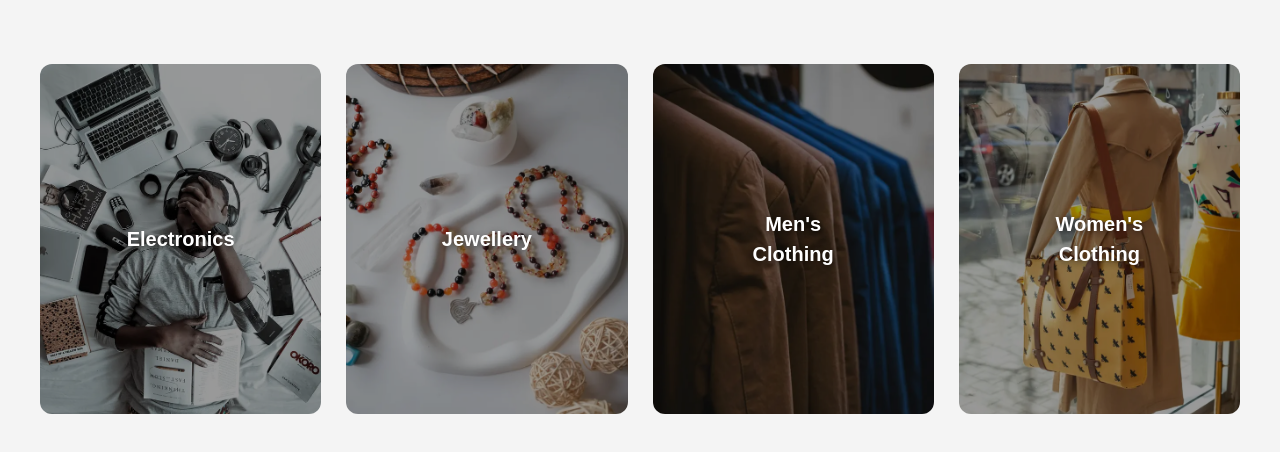
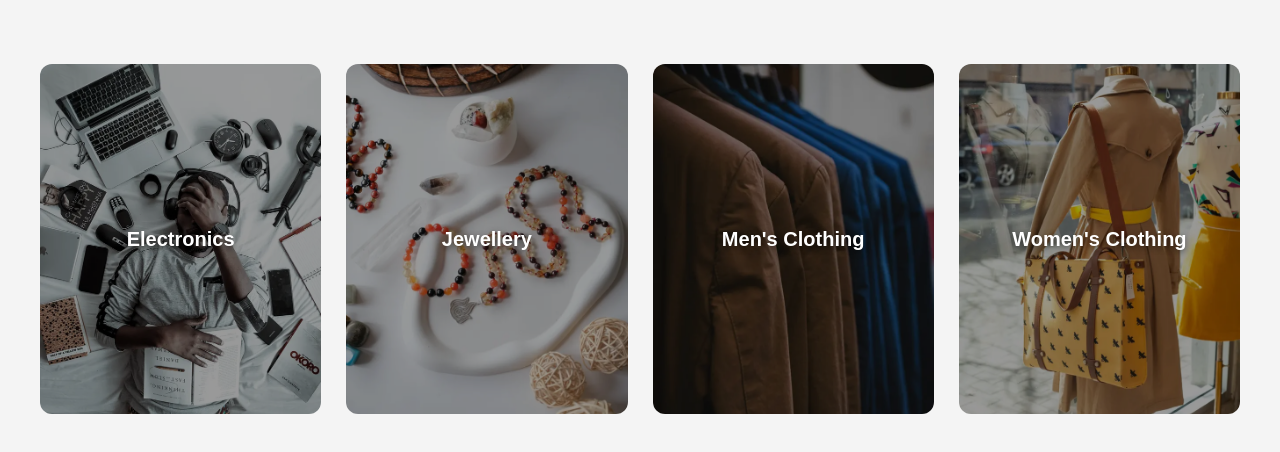
Before and after one commit to arbinsigdel12/Complete-ecommerce-using-Reactjs-, a React (Vite) app: page / in a window 1280 px wide. Shown: the part 1112-1564 px from the top of the page. Built offline with nearby package versions, Linux system fonts and the light colour scheme; no server answers.

Commit message:
fix : translate issue to catagory title

```diff
--- a/src/components/productCatagory/productCatagory.css
+++ b/src/components/productCatagory/productCatagory.css
@@ -1,8 +1,6 @@
 .category-container {
   display: grid;
   grid-template-columns: repeat(4, 1fr);
-  justify-content: start;
-  align-items: center;
   gap: 25px;
   width: 100%;
   max-width: 100%;
@@ -16,6 +14,9 @@
   border-radius: 12px;
   overflow: hidden;
   cursor: pointer;
+  display: flex;
+  align-items: center;
+  justify-content: center;
 }
 
 .category-inner {
@@ -23,6 +24,9 @@
   height: 100%;
   position: relative;
   transition: transform 0.5s ease;
+  display: flex;
+  align-items: center;
+  justify-content: center;
 }
 
 .category-image {
@@ -31,23 +35,24 @@
   object-fit: cover;
   filter: brightness(60%);
   transition: filter 0.3s ease;
+  position: absolute;
+  top: 0;
+  left: 0;
 }
 
 .category-title {
-  position: absolute;
-  top: 50%;
-  left: 50%;
-  transform: translate(-50%, -50%);
   color: #fff;
   font-size: 20px;
   font-weight: 600;
   text-shadow: 0 2px 6px rgba(0, 0, 0, 0.5);
   text-align: center;
-  transition: transform 0.3s;
+  z-index: 2;
+  transition: transform 0.3s ease;
 }
 
+/* Hover effects */
 .category-card:hover .category-inner {
-  transform: scale(1.3);
+  transform: scale(1.1);
 }
 
 .category-card:hover .category-image {
@@ -55,10 +60,10 @@
 }
 
 .category-card:hover .category-title {
-  transform: translate(-40%, -80%) scale(1.2);
-  transition: transform 0.3s;
+  transform: translateY(-30%) scale(1.1);
 }
 
+/* Responsive breakpoints */
 @media (max-width: 1200px) {
   .category-container {
     grid-template-columns: repeat(3, 1fr);
```
